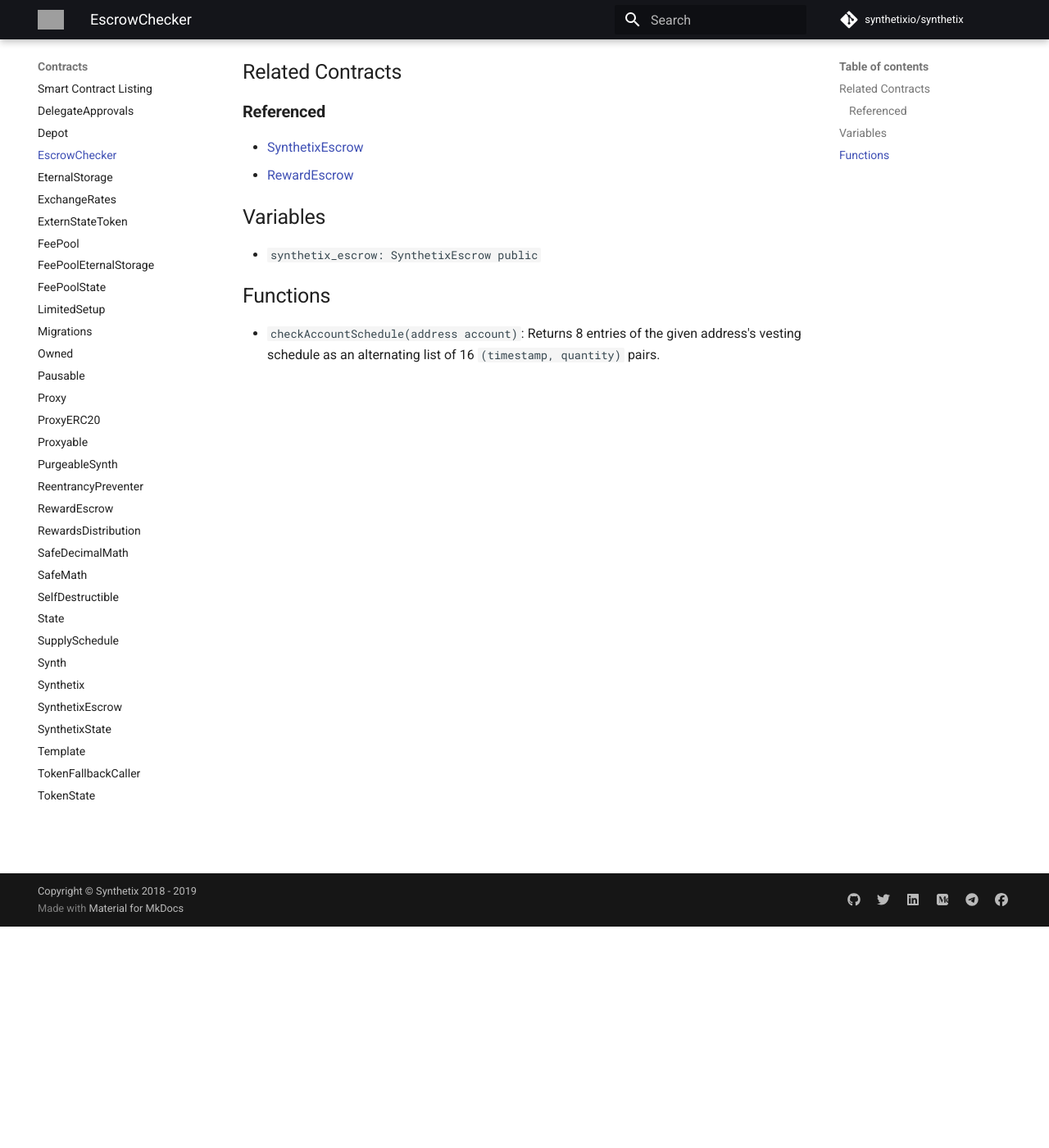
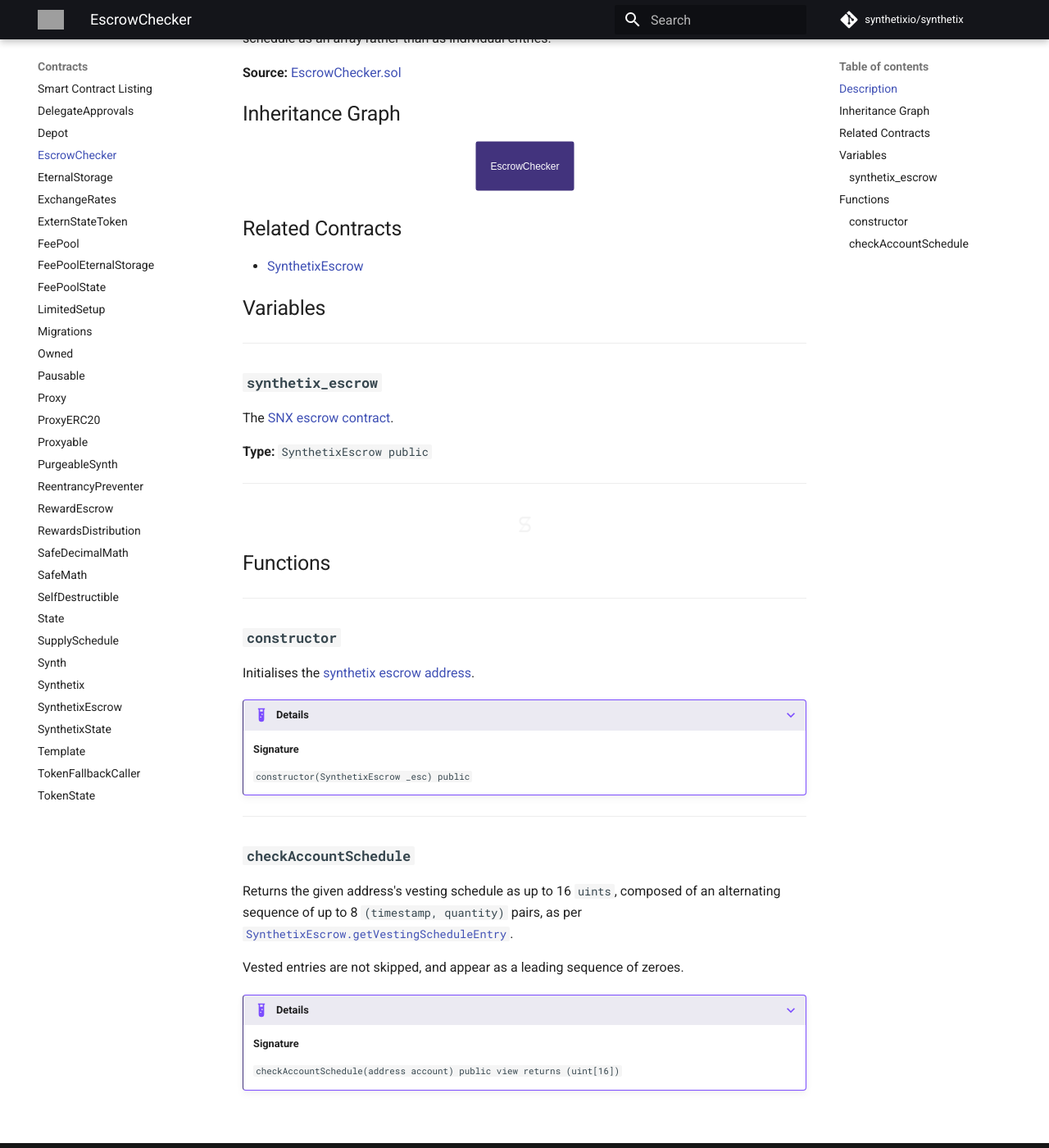
Before and after one commit to Synthetixio/synthetix, an MkDocs documentation site: the page built from docs/contracts/EscrowChecker.md, in a window 1280 px wide and 1400 px high, scrolled down 270 px. Shown: the whole window at 82% size. Built offline with MkDocs 1.6.1 and Material for MkDocs 9.7.7, drawn with Linux system fonts in a browser that asks for light colours; comment, search, counter and statistics services are not loaded; some of the changed text lies outside the part shown; grey boxes are pictures that could not be loaded.

Commit message:
EscrowChecker

```diff
--- a/docs/contracts/EscrowChecker.md
+++ b/docs/contracts/EscrowChecker.md
@@ -1,20 +1,58 @@
 # EscrowChecker
 
-A small contract that augments the escrow contract to allow extracting a user's schedule as an array, rather than the individual entries.
+## Description
+
+A small utility contract that augments the SNX escrow contract to allow extracting a user's schedule as an array rather than as individual entries.
 
 **Source:** [EscrowChecker.sol](https://github.com/Synthetixio/synthetix/blob/master/contracts/EscrowChecker.sol)
 
+## Inheritance Graph
+
+<inheritance-graph>
+    ![EscrowChecker inheritance graph](../img/graphs/EscrowChecker.svg)
+</inheritance-graph>
+
 ## Related Contracts
 
-### Referenced
-
 * [SynthetixEscrow](SynthetixEscrow.md)
-* [RewardEscrow](RewardEscrow.md)
 
 ## Variables
 
-* `synthetix_escrow: SynthetixEscrow public`
+---
+
+### `synthetix_escrow`
+
+The [SNX escrow contract](SynthetixEscrow.md).
+
+**Type:** `SynthetixEscrow public`
+
+---
+
+<section-sep />
+
 
 ## Functions
 
-* `checkAccountSchedule(address account)`: Returns 8 entries of the given address's vesting schedule as an alternating list of 16 `(timestamp, quantity)` pairs.
+---
+
+### `constructor`
+
+Initialises the [synthetix escrow address](#synthetix_escrow).
+
+???+ example "Details"
+    **Signature**
+
+    `constructor(SynthetixEscrow _esc) public`
+
+---
+
+### `checkAccountSchedule`
+
+Returns the given address's vesting schedule as up to 16 `uints`, composed of an alternating sequence of up to 8 `(timestamp, quantity)` pairs, as per [`SynthetixEscrow.getVestingScheduleEntry`](SynthetixEscrow.md#getVestingScheduleEntry).
+
+Vested entries are not skipped, and appear as a leading sequence of zeroes.
+
+???+ example "Details"
+    **Signature**
+
+    `checkAccountSchedule(address account) public view returns (uint[16])`
```
Also changed, not shown: docs/img/graphs/EscrowChecker.svg (added), 1 other file.
